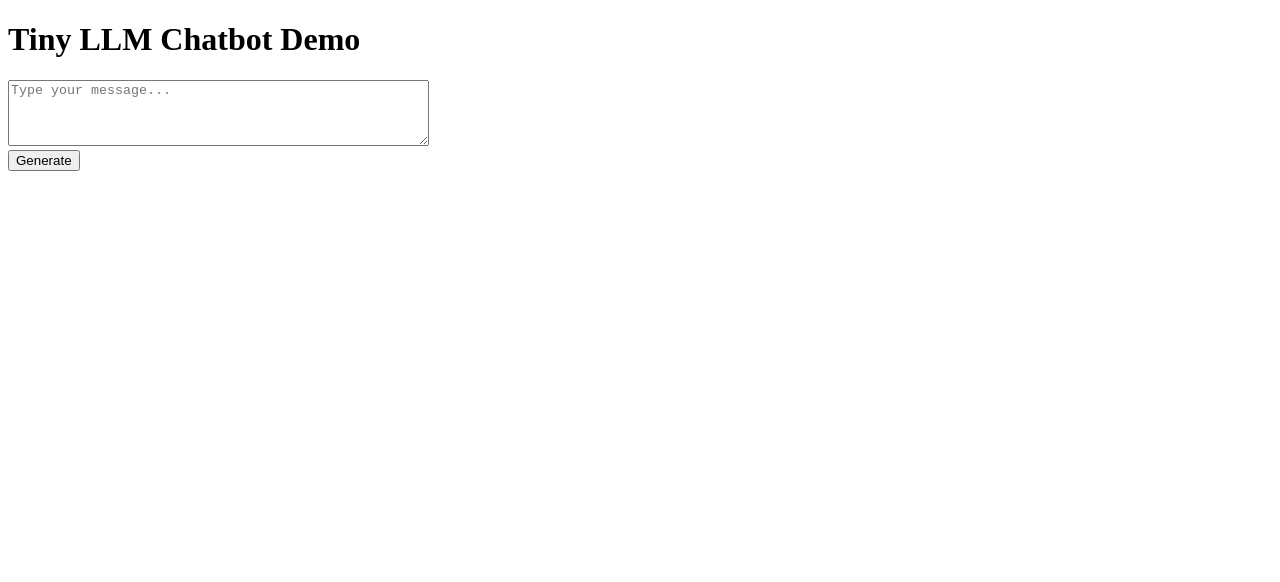
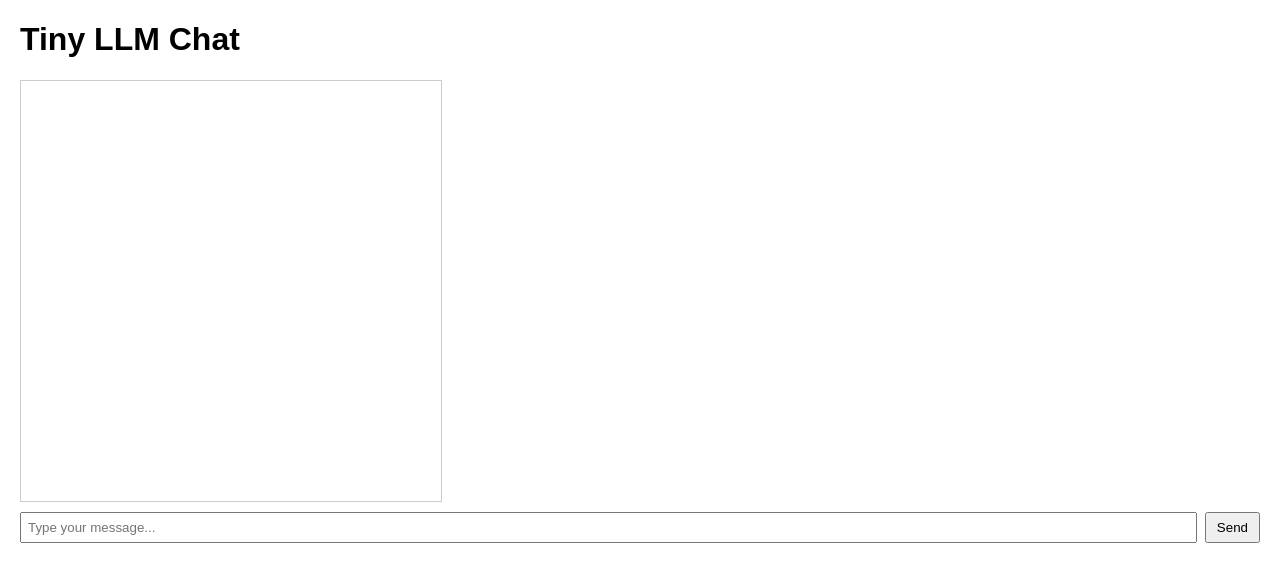
Before and after one commit to MLegkovskis/tiny-llm-cicd, a plain HTML site: page frontend/index.html in a window 1280 px wide. Drawn offline with Linux system fonts and the light colour scheme.

Commit message:
add frontend

```diff
--- a/frontend/index.html
+++ b/frontend/index.html
@@ -3,14 +3,53 @@
 <html>
   <head>
     <meta charset="utf-8" />
-    <title>Tiny LLM Chatbot</title>
+    <title>LLM Chat Interface</title>
+    <style>
+      body {
+        font-family: Arial, sans-serif;
+        margin: 20px;
+      }
+      #chat-container {
+        width: 400px;
+        max-width: 100%;
+        border: 1px solid #ccc;
+        padding: 10px;
+        margin-bottom: 10px;
+        height: 400px;
+        overflow-y: auto;
+      }
+      .message {
+        margin: 5px 0;
+        line-height: 1.4;
+      }
+      .user-msg {
+        font-weight: bold;
+        color: #0084ff;
+      }
+      .bot-msg {
+        color: #333;
+      }
+      #input-area {
+        display: flex;
+        gap: 8px;
+      }
+      #userPrompt {
+        flex: 1;
+        padding: 6px;
+      }
+      button {
+        padding: 6px 10px;
+        cursor: pointer;
+      }
+    </style>
   </head>
   <body>
-    <h1>Tiny LLM Chatbot Demo</h1>
-    <textarea id="userPrompt" rows="4" cols="50" placeholder="Type your message..."></textarea>
-    <br />
-    <button onclick="sendPrompt()">Generate</button>
-    <pre id="responseArea"></pre>
+    <h1>Tiny LLM Chat</h1>
+    <div id="chat-container"></div>
+    <div id="input-area">
+      <input type="text" id="userPrompt" placeholder="Type your message..." />
+      <button onclick="sendPrompt()">Send</button>
+    </div>
 
     <script src="script.js"></script>
   </body>
--- a/frontend/script.js
+++ b/frontend/script.js
@@ -1,20 +1,45 @@
 // frontend/script.js
 async function sendPrompt() {
-    const prompt = document.getElementById("userPrompt").value;
-    const responseArea = document.getElementById("responseArea");
+    const chatContainer = document.getElementById("chat-container");
+    const userInputField = document.getElementById("userPrompt");
+    const userText = userInputField.value.trim();
 
-    responseArea.textContent = "Generating...";
+    if (!userText) return; // don't send empty messages
+
+    // Add user's message to chat
+    const userMsgDiv = document.createElement("div");
+    userMsgDiv.classList.add("message", "user-msg");
+    userMsgDiv.textContent = "User: " + userText;
+    chatContainer.appendChild(userMsgDiv);
+
+    // Clear the input
+    userInputField.value = "";
+
+    // Show a "Loading..." or some placeholder
+    const botMsgDiv = document.createElement("div");
+    botMsgDiv.classList.add("message", "bot-msg");
+    botMsgDiv.textContent = "Bot: [Thinking...]";
+    chatContainer.appendChild(botMsgDiv);
+
+    // Scroll to bottom
+    chatContainer.scrollTop = chatContainer.scrollHeight;
 
     try {
+      // Call the /generate endpoint
       const res = await fetch("/generate", {
         method: "POST",
         headers: { "Content-Type": "application/json" },
-        body: JSON.stringify({ prompt }),
+        body: JSON.stringify({ prompt: userText }),
       });
       const data = await res.json();
-      responseArea.textContent = data.response || "(No response)";
+
+      // Update bot's message
+      botMsgDiv.textContent = "Bot: " + (data.response || "(No response)");
     } catch (err) {
       console.error(err);
-      responseArea.textContent = "Error calling API.";
+      botMsgDiv.textContent = "Bot: [Error receiving response]";
     }
+
+    // Scroll to bottom again
+    chatContainer.scrollTop = chatContainer.scrollHeight;
   }
```
